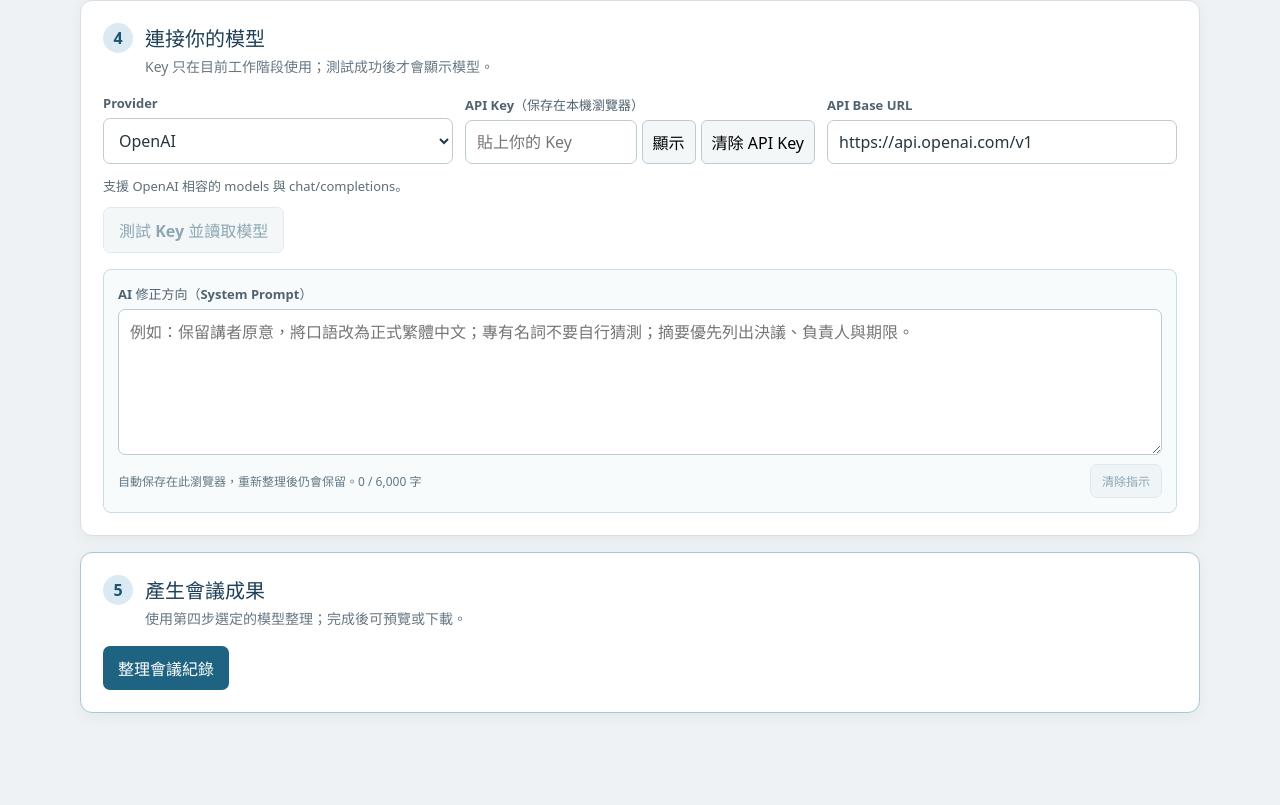
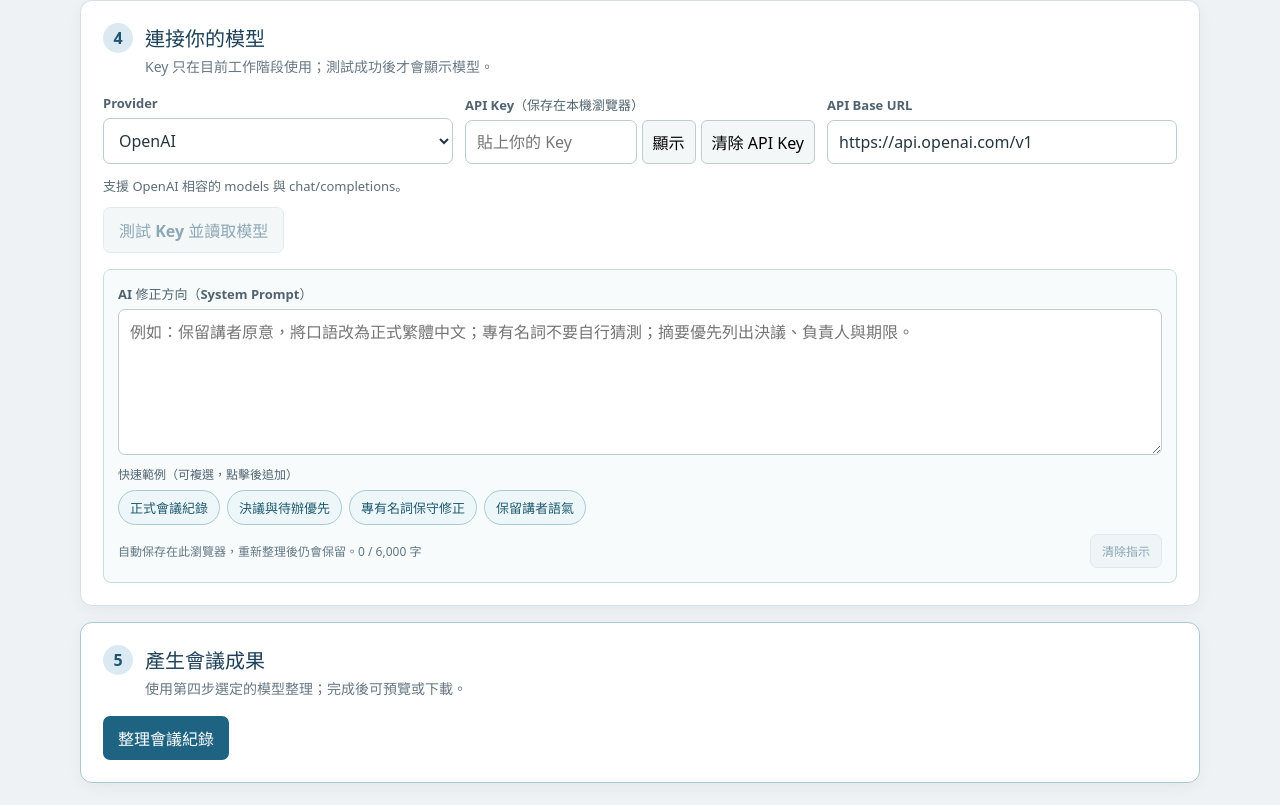
Before and after one commit to educatres/MeetingTutor, a React (Vite) app: page / in a window 1280 px wide. Shown: the part 1494-2299 px from the top of the page. Before the commit the page ends 2229 px from the top, so only its background shows below. Built offline with nearby package versions, Linux system fonts and the light colour scheme.

Commit message:
feat: add AI correction prompt examples

```diff
--- a/src/App.tsx
+++ b/src/App.tsx
@@ -55,6 +55,12 @@ const OUTPUT_ITEMS: Array<{ key: OutputPreviewTarget; label: string; filename: s
   { key: 'actions', label: '本次待辦事項', filename: '03_本次待辦事項.md', mime: 'text/markdown;charset=utf-8' },
   { key: 'agenda', label: '下次會議議程', filename: '04_下次會議議程.md', mime: 'text/markdown;charset=utf-8' },
   { key: 'a4Html', label: 'A4 HTML', filename: '05_會議成果彙整_A4列印.html', mime: 'text/html;charset=utf-8' },
+]
+const SYSTEM_PROMPT_EXAMPLES = [
+  { label: '正式會議紀錄', prompt: '請將口語內容整理為正式、精簡的繁體中文，保留原意與各方立場，不新增逐字稿未提及的事實。' },
+  { label: '決議與待辦優先', prompt: '請優先整理會議決議、待辦事項、負責人、期限與未決問題；逐字稿沒有明確資訊時請標示「待確認」，不要自行推測。' },
+  { label: '專有名詞保守修正', prompt: '請依照已確認詞彙與參考資料修正人名、組織名及專有名詞；缺乏依據時保留原文並列入待確認事項。' },
+  { label: '保留講者語氣', prompt: '請修正文法、贅詞與重複語句，但保留講者原本的語氣、觀點與不同意見，不要過度改寫。' },
 ]
 
 function applyCorrectionChoices(result: GenerationResult, decisions: Record<number, CorrectionDecision>, customValues: Record<number, string>) {
@@ -289,6 +295,14 @@ export default function App() {
     setNewTermText('')
   }
 
+  const addSystemPromptExample = (example: string) => {
+    setSystemPrompt((current) => {
+      const existing = current.trim()
+      if (existing.includes(example)) return current
+      return `${existing ? `${existing}\n\n` : ''}${example}`.slice(0, 6000)
+    })
+  }
+
   const generate = async () => {
     if (!segments.length) {
       const message = '請先完成轉錄或載入逐字稿。'
@@ -371,6 +385,7 @@ export default function App() {
         <p className="hint">{PROVIDERS.find((provider) => provider.id === config.id)?.hint}</p><button className="secondary" onClick={testProvider} disabled={busy || !config.apiKey}>{busy ? '測試中…' : '測試 Key 並讀取模型'}</button>{modelTestStatus === 'available' && <p className="model-available" role="status">模型可用（已讀取 {models.length} 個）</p>}{modelTestStatus === 'empty' && <p className="model-unavailable" role="status">測試成功，但沒有可列舉的模型。</p>}{models.length > 0 && <label className="field model-select"><span>選擇模型</span><select value={config.modelId ?? ''} onChange={(e) => setConfig({ ...config, modelId: e.target.value })}>{models.map((model) => <option key={model.id} value={model.id}>{model.displayName}（{model.id}）</option>)}</select></label>}
         <div className="system-prompt-panel">
           <label className="field"><span>AI 修正方向（System Prompt）</span><textarea value={systemPrompt} onChange={(event) => setSystemPrompt(event.target.value)} rows={5} maxLength={6000} disabled={busy} placeholder="例如：保留講者原意，將口語改為正式繁體中文；專有名詞不要自行猜測；摘要優先列出決議、負責人與期限。" /></label>
+          <div className="system-prompt-examples"><span>快速範例（可複選，點擊後追加）</span><div>{SYSTEM_PROMPT_EXAMPLES.map((example) => <button type="button" key={example.label} onClick={() => addSystemPromptExample(example.prompt)} disabled={busy || systemPrompt.includes(example.prompt)} title={example.prompt}>{example.label}</button>)}</div></div>
           <div className="system-prompt-meta"><span>自動保存在此瀏覽器，重新整理後仍會保留。{systemPrompt.length.toLocaleString()} / 6,000 字</span><button type="button" className="secondary" onClick={() => setSystemPrompt('')} disabled={busy || !systemPrompt}>清除指示</button></div>
         </div>
       </section>
--- a/src/styles.css
+++ b/src/styles.css
@@ -71,6 +71,11 @@ button { cursor: pointer; }
 .model-select { margin-top: 14px; max-width: 100%; }
 .system-prompt-panel { margin-top: 16px; padding: 14px; border: 1px solid #c8dce5; border-radius: 8px; background: #f7fbfc; }
 .system-prompt-panel textarea { width: 100%; min-height: 116px; resize: vertical; border: 1px solid #bdcbd3; border-radius: 7px; padding: 10px 11px; color: #253640; background: #fff; line-height: 1.55; }
+.system-prompt-examples { margin-top: 10px; }
+.system-prompt-examples > span { display: block; margin-bottom: 7px; color: #516370; font-size: 12px; font-weight: 700; }
+.system-prompt-examples > div { display: flex; gap: 7px; flex-wrap: wrap; }
+.system-prompt-examples button { border: 1px solid #a9c9d6; border-radius: 999px; padding: 7px 11px; color: #205a6f; background: #edf7fa; font-size: 13px; font-weight: 700; }
+.system-prompt-examples button:hover:not(:disabled) { background: #dceef4; }
 .system-prompt-meta { display: flex; align-items: center; justify-content: space-between; gap: 12px; margin-top: 9px; color: #637782; font-size: 12px; }
 .system-prompt-meta .secondary { flex: none; padding: 7px 11px; }
 .output-panel { border-color: #a9c7d4; }
```
